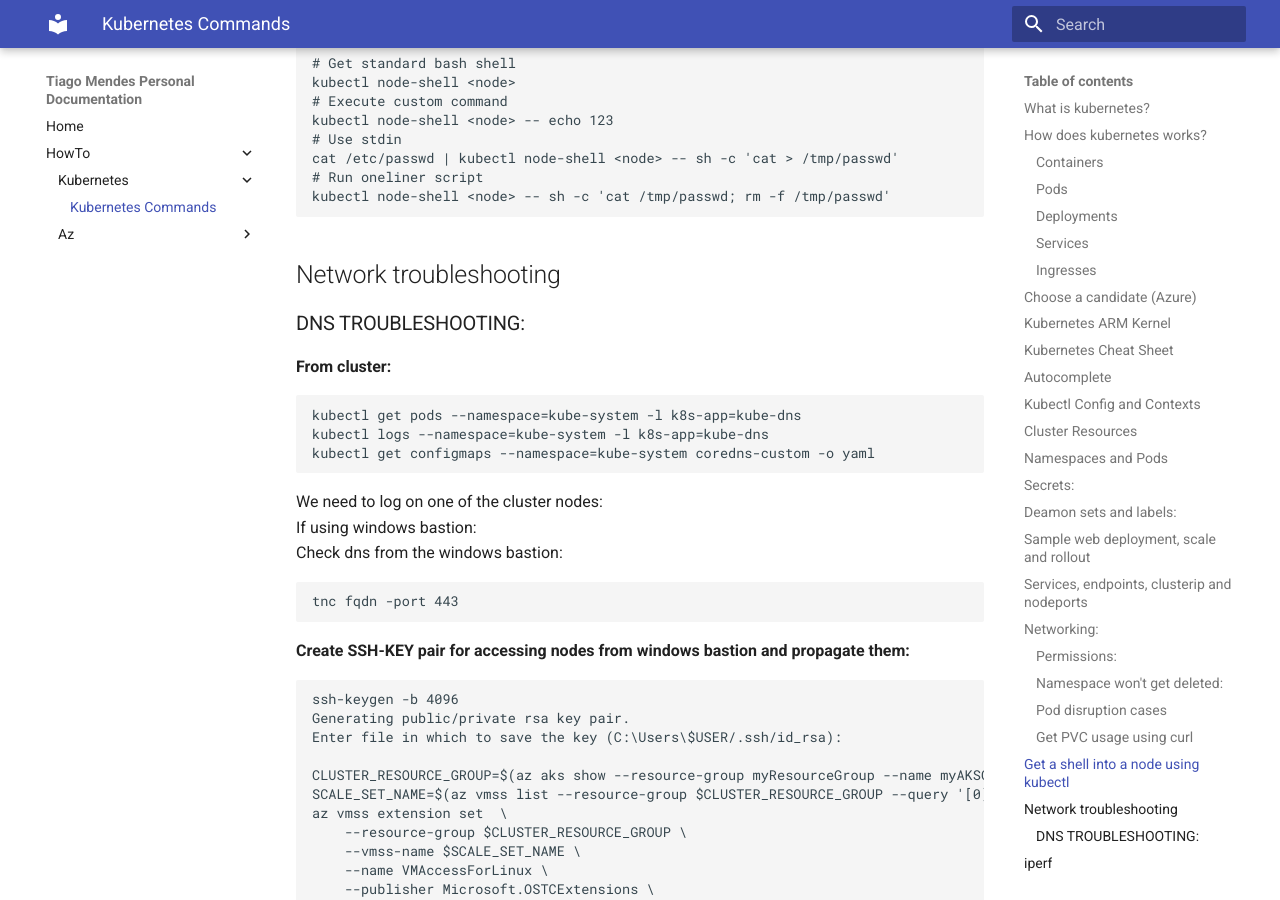
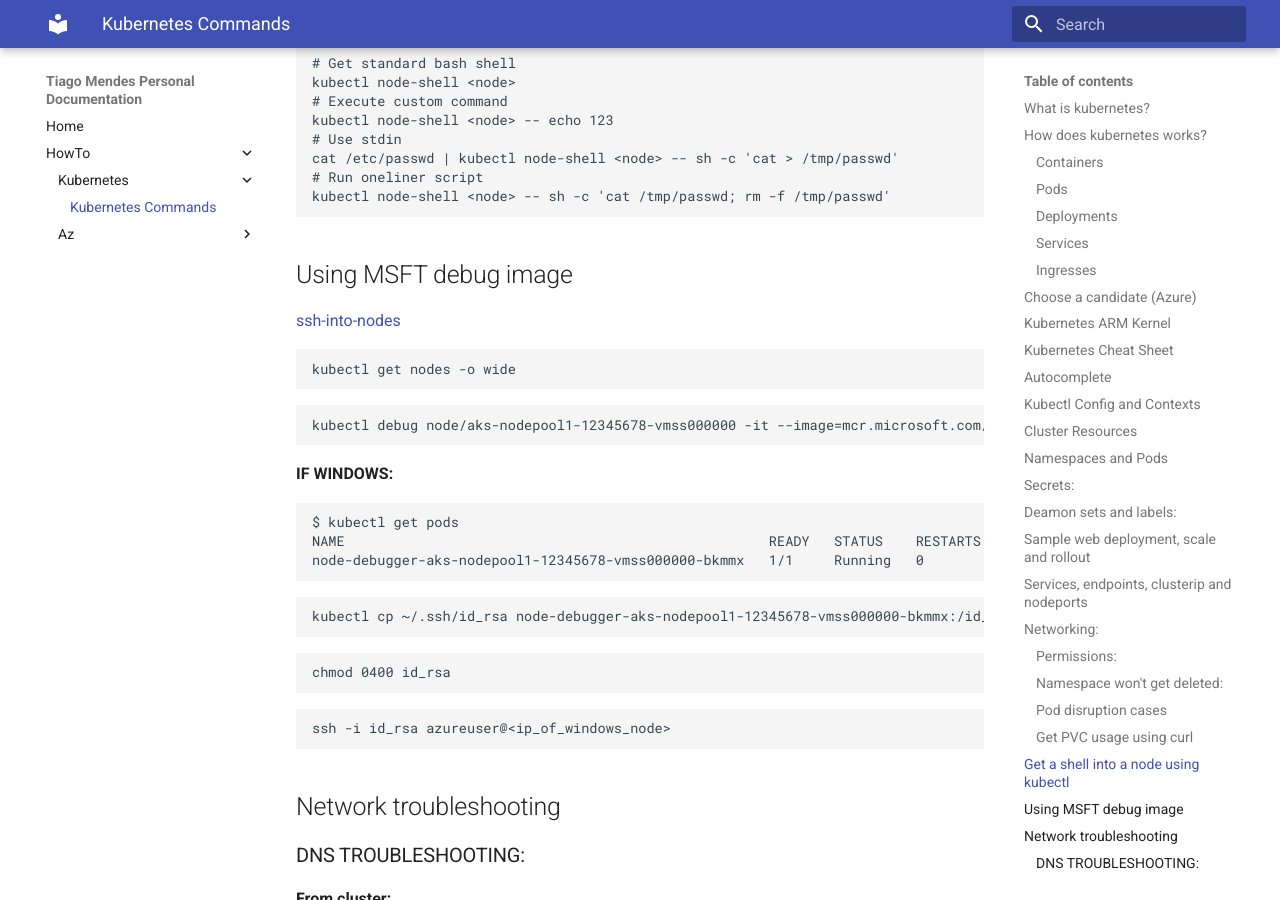
Before and after one commit to tmcmm/k8s-documentation, an MkDocs documentation site: the page built from docs/howto/kubernetes/kubernetes-help.md, in a window 1280 px wide and 900 px high, scrolled down 14919 px. Built offline with MkDocs 1.6.1 and Material for MkDocs 9.7.7, drawn with Linux system fonts in a browser that asks for light colours; some of the changed text lies outside the part shown.

Commit message:
Update kubernetes-help.md

````diff
--- a/docs/howto/kubernetes/kubernetes-help.md
+++ b/docs/howto/kubernetes/kubernetes-help.md
@@ -595,7 +595,29 @@ cat /etc/passwd | kubectl node-shell <node> -- sh -c 'cat > /tmp/passwd'
 # Run oneliner script
 kubectl node-shell <node> -- sh -c 'cat /tmp/passwd; rm -f /tmp/passwd'
 ```
-
+## Using MSFT debug image
+[ssh-into-nodes](https://docs.microsoft.com/en-us/azure/aks/ssh "SSH Key")
+```
+kubectl get nodes -o wide
+```
+```
+kubectl debug node/aks-nodepool1-12345678-vmss000000 -it --image=mcr.microsoft.com/aks/fundamental/base-ubuntu:v0.0.11
+```
+__IF WINDOWS:__<br>
+```
+$ kubectl get pods
+NAME                                                    READY   STATUS    RESTARTS   AGE
+node-debugger-aks-nodepool1-12345678-vmss000000-bkmmx   1/1     Running   0          21s
+```
+```
+kubectl cp ~/.ssh/id_rsa node-debugger-aks-nodepool1-12345678-vmss000000-bkmmx:/id_rsa
+```
+```
+chmod 0400 id_rsa
+```
+```
+ssh -i id_rsa azureuser@<ip_of_windows_node>
+```
 ## Network troubleshooting
 ### DNS TROUBLESHOOTING:
 __From cluster:__<br>
@@ -1989,5 +2011,5 @@ __kubectl help script:__
 #! /bin/bash
 echo -n "Kubectl Alias Search String: "
 read answer
-grep --colour -i $answer /home/$USER/.zshrc (your bash rc file)
-```
+grep --colour -i $answer /home/$USER/.bashrc
+```
````
